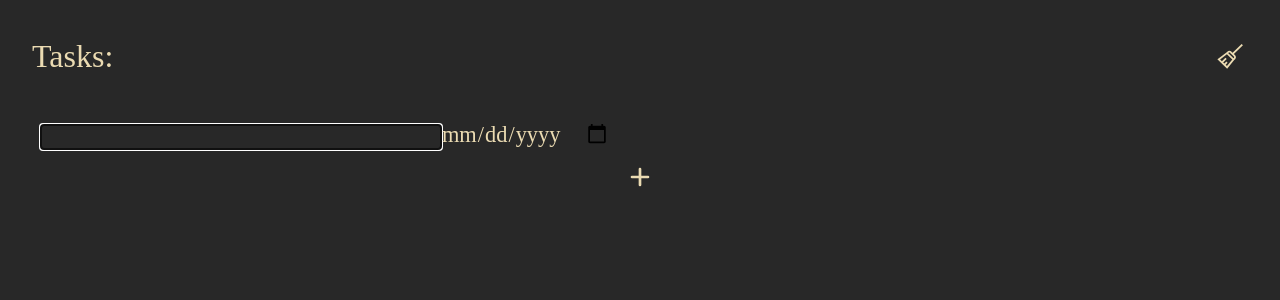
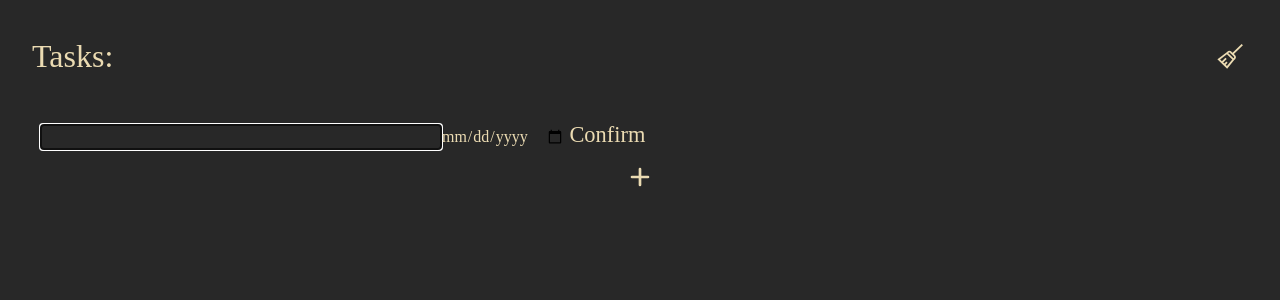
Before and after one commit to FedeBrus/TauriTodo, a Vue app: page / in a window 1280 px wide. Both pictures are taken after a click on the item 640 px from the left and 134 px from the top of the page. Shown: the top 300 px of the page. Built offline with nearby package versions, Linux system fonts and the light colour scheme.

Commit message:
aggiunto data di scadenza sul frontend

```diff
--- a/src/components/NewEntry.vue
+++ b/src/components/NewEntry.vue
@@ -1,31 +1,60 @@
 <script setup>
-    import { ref, onMounted } from 'vue';
+    import { ref, onMounted, onUnmounted } from 'vue';
 
-    const input = ref(null);
+    const props = defineProps(['text, expiration']);
+    const textInput = ref(null);
+    const dateInput = ref(null);
     const text = ref("");
+    const expiration = ref("");
+    const taskContainer = ref(null);
 
     const emit = defineEmits(['lose-focus', 'save-task']);
 
     onMounted(() => {
-        input.value.focus();
+        textInput.value.focus();
+        window.addEventListener('mousedown', handleClickOutside);
     });
+
+    onUnmounted(() => {
+        window.removeEventListener('mousedown', handleClickOutside);
+    });
+
+    function handleClickOutside(event) {
+        if (taskContainer.value.contains(event.target)) return;
+        emit('lose-focus');
+    }
+
+    function checkForSubmit() {
+        if (text.value == "" || !expiration.value || expiration.value < new Date().toISOString().slice(0, 10)) {
+            emit('lose-focus');
+        } else {
+            emit('save-task', text.value, expiration.value);
+        }
+    }
 
     defineExpose({ focus });
 </script>
 
 <template>
-    <li class="task-list-item">
+    <li
+        ref="taskContainer"
+        class="task-list-item"
+    >
         <input
-            ref="input"
+            ref="textInput"
             v-model="text"
             type="text"
-            @blur="() => { emit('lose-focus'); }"
-            @keydown.enter="() => { emit('save-task', text) }"
         >
         <input
             ref="dateInput"
-            v-model="date"
+            v-model="expiration"
             type="date"
+            @change="() => { dateInput.focus(); }"
         >
+        <button
+            @click="checkForSubmit"
+        >
+            Confirm
+        </button>
     </li>
 </template>
--- a/src/components/TaskList.vue
+++ b/src/components/TaskList.vue
@@ -44,8 +44,8 @@
                 v-if="isAdding"
                 ref="newEntry"
                 @lose-focus="() => { isAdding = false }"
-                @save-task="async (text) => {
-                    await invoke('add_task', { msg: text })
+                @save-task="async (text, expiration) => {
+                    await invoke('add_task', { text: text, expiration: expiration })
                     .then((task) => console.log(task))
                     .catch((e) => console.error(e))
                     isAdding = false;
--- a/src/style.css
+++ b/src/style.css
@@ -72,6 +72,10 @@
   font-size: 1rem;
 }
 
+input[type="date"] {
+  font-size: 1rem;
+}
+
 input[type="checkbox"] {
   appearance: none;
   margin: 0;
```
Also changed, not shown: 1 other file (tests, documents, lock files or other folders).
